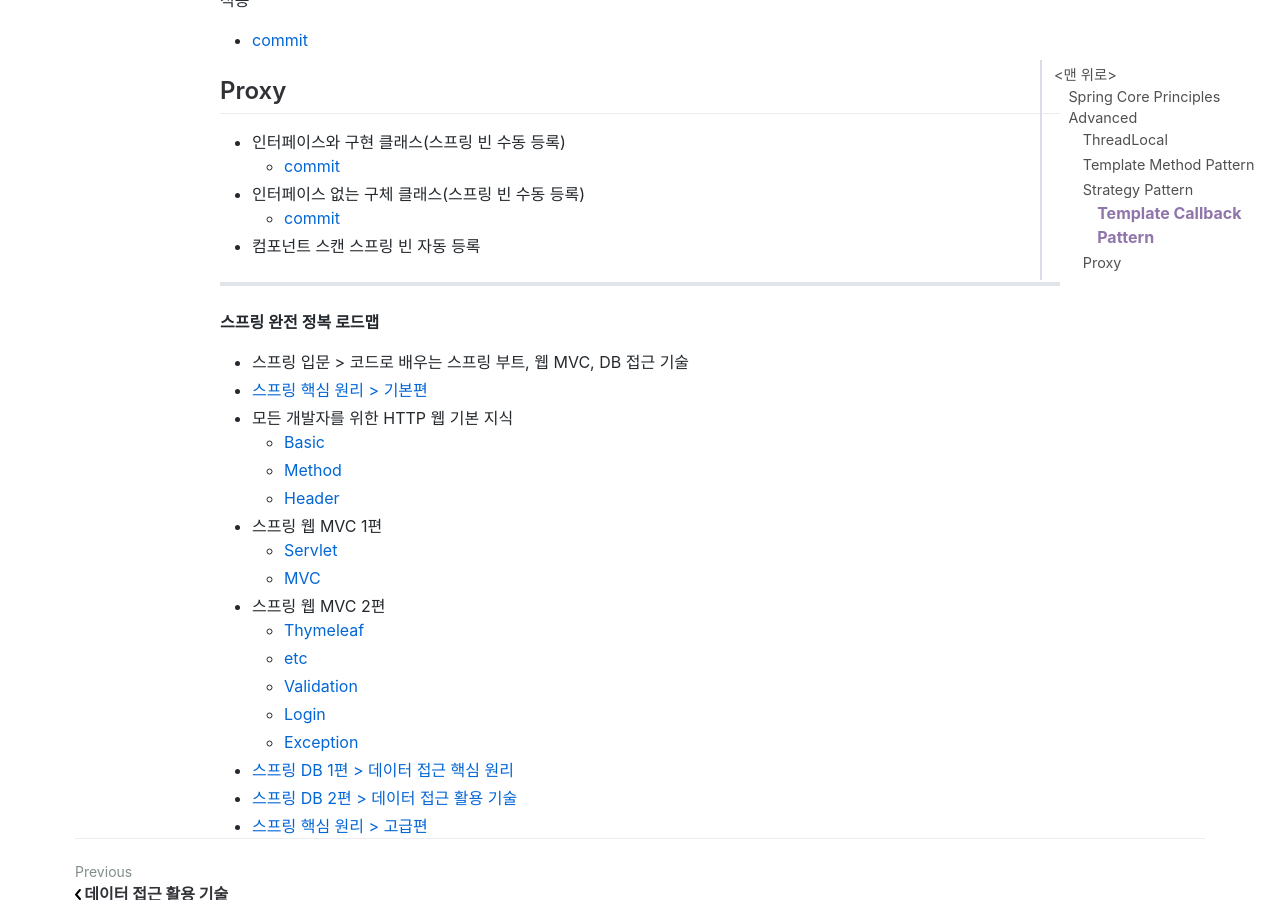
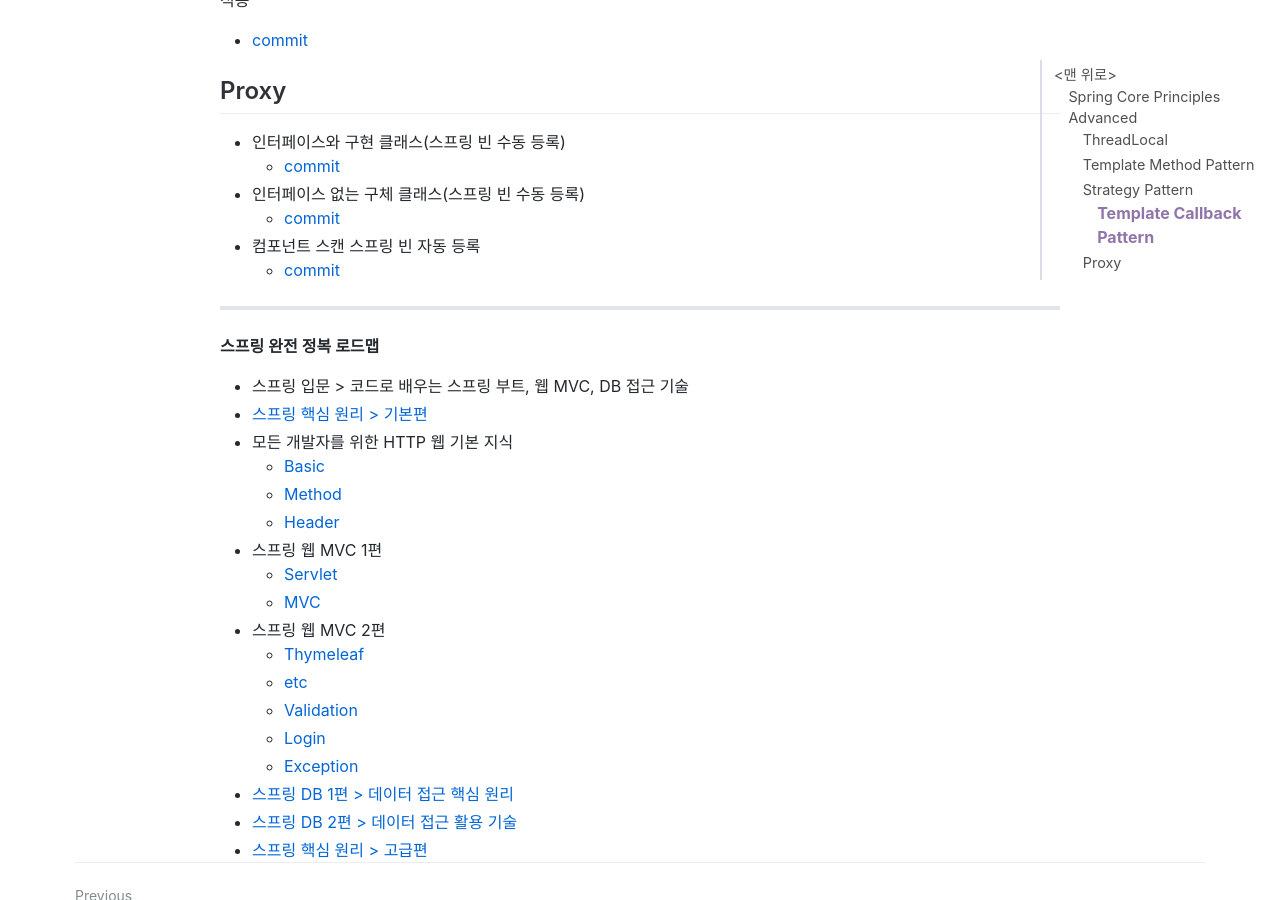
Before and after one commit to jihunparkme/jihunparkme.github.io, a Jekyll site: the page built from _posts/2022-11-20-Spring-Core-Principles-Advanced.md, in a window 1280 px wide and 900 px high, scrolled down 6541 px. Built offline with Jekyll 4.4.1, drawn with Linux system fonts in a browser that asks for light colours; nearby versions of some CDN libraries; comment, search, counter and statistics services are not loaded.

Commit message:
[Proxy Pattern & Decorator Pattern] 예제 프로젝트 만들기 v3

```diff
--- a/_posts/2022-11-20-Spring-Core-Principles-Advanced.md
+++ b/_posts/2022-11-20-Spring-Core-Principles-Advanced.md
@@ -168,6 +168,7 @@
   - [commit](https://github.com/jihunparkme/Inflearn-Spring-Core-Principles-Advanced/commit/f6df360609144e82f90cb6242c05bc375fd7d131)
 
 - 컴포넌트 스캔 스프링 빈 자동 등록
+  - [commit](https://github.com/jihunparkme/Inflearn-Spring-Core-Principles-Advanced/commit/b139e5df727f4ac39d1819815c0def0acbc21e61)
 
 
 
```
